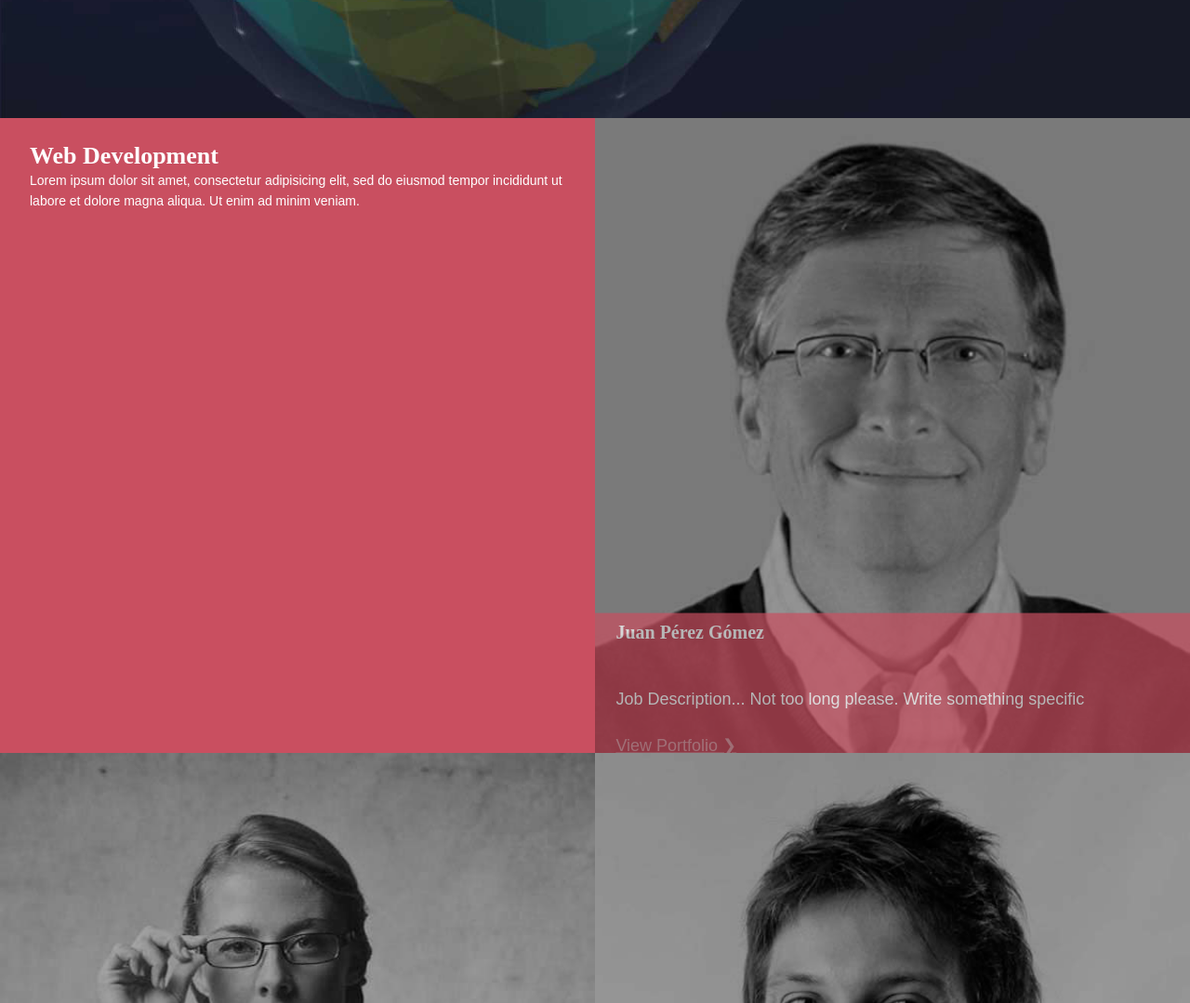
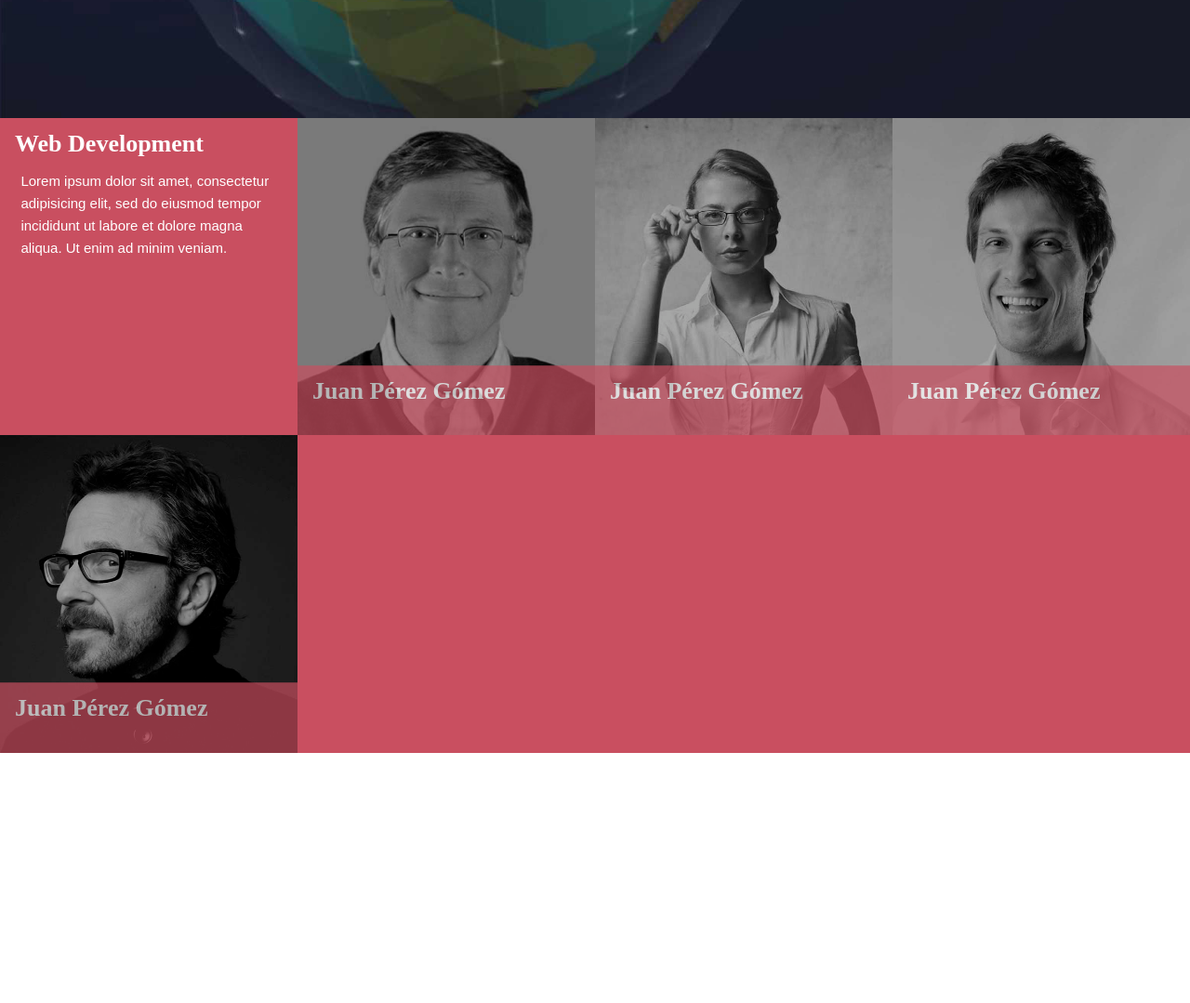
Before and after one commit to our-heritage/our-heritage.github.io, a website: page creditos.html in a window 1280 px wide. Shown: the part 498-1577 px from the top of the page at 93% size. After the commit the page ends 1308 px from the top, so only its background shows below. Drawn offline with nearby package versions, Linux system fonts and the light colour scheme; a web font is replaced by a local one.

Commit message:
estilos de team terminados a @media 480px y a @media 640px

```diff
--- a/sass/partials/modules/_team.scss
+++ b/sass/partials/modules/_team.scss
@@ -46,7 +46,7 @@
         z-index: 1;
 
         h2{
-            @include font-size(26);
+            @include font-size(22);
             margin: 4% 5% 0;
             padding: 0;
             width: 90%;
@@ -54,11 +54,36 @@
 
         p {
             @include font-size(14);
-            margin: 0 5%;
+            margin: 8% 5% 0;
             padding: 0;
         }
     }
 
+    @media (min-width: 640px) {
+        h2 {
+            @include font-size(28);
+        }
+
+        p {
+            @include font-size(18);
+            padding: 4% 0 0;
+        }
+    }
+
+    @media (min-width: 1024px) {
+        width: 25%;
+
+        h2 {
+            @include font-size(26);
+            padding: 0;
+        }
+
+        p {
+            @include font-size(15);
+            margin: 0 5%;
+            padding: 4% 2%;
+        }
+    }
 }
 
 .team-member {
@@ -128,6 +153,22 @@
                 padding: 0 2% 2%;
             }
         }
+
+        @media (min-width: 640px) {
+            h3 {
+                @include font-size(26);
+                padding: 1% 2% 8%;
+            }
+
+            p, a{
+                @include font-size(22);
+                padding: 4% 2%;
+            }
+        }
+    }
+
+    @media (min-width: 1024px) {
+        width: 25%;
     }
 }
 
```
Also changed, not shown: css/style.css.
